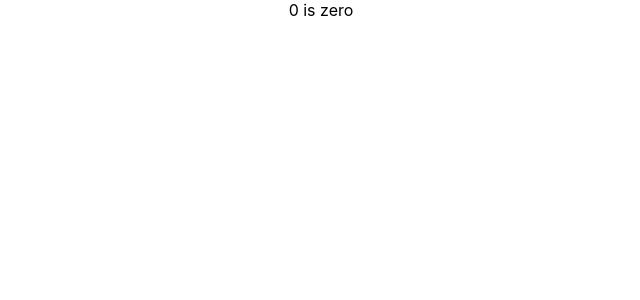
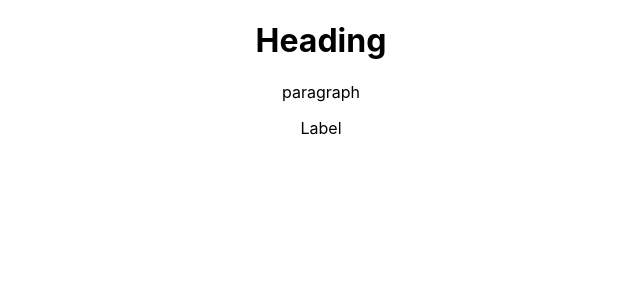
Before and after one commit to abdelrahman-gad/react_typescript_basics, a React (Create React App) app: page / in a window 1280 px wide. Shown: the top 300 px of the page, without its empty margins (319-959 px from the left). Built offline with nearby package versions, Linux system fonts and the light colour scheme.

Commit message:
polymorphic components

```diff
--- a/src/App.tsx
+++ b/src/App.tsx
@@ -20,13 +20,15 @@ import './App.css';
 // import { Private } from './components/auth/Private';
 // import { Profile } from './components/auth/Profile';
 // import { List } from './components/generics/List';
-
-import {RandomNumber} from './components/restriction/RandomNumber';
+// import {RandomNumber} from './components/restriction/RandomNumber';
+import { Text } from './components/polymorphic/Text';
 
 function App() {
   return (
     <div className="App">
-      <RandomNumber value={0}  isZero />
+      <Text  as='h1' size='lg' >Heading</Text>
+      <Text  as='p' size='md' >paragraph</Text>
+      <Text htmlFor='someid'  as='label' size='sm' color='secondary'>Label</Text>
     </div>
   );
 }
--- /dev/null
+++ b/src/components/polymorphic/Text.tsx
@@ -0,0 +1,15 @@
+import React from 'react';
+
+type TextOwnProps<E extends React.ElementType> = {
+    size?: 'sm' | 'md' | 'lg',
+    color?: 'primary' | 'secondary',
+    children: React.ReactNode,
+    as?: E
+}
+
+type TextProps<E extends React.ElementType> = TextOwnProps<E> & Omit<React.ComponentProps<E>, keyof TextOwnProps<E>>;
+
+export const Text = <E extends React.ElementType = 'div'>({ size, color, children, as }: TextProps<E>) => {
+    const Component = as || 'div';
+    return <Component className={`class-width-${size}-${color}`}>{children}</Component>
+}
```
